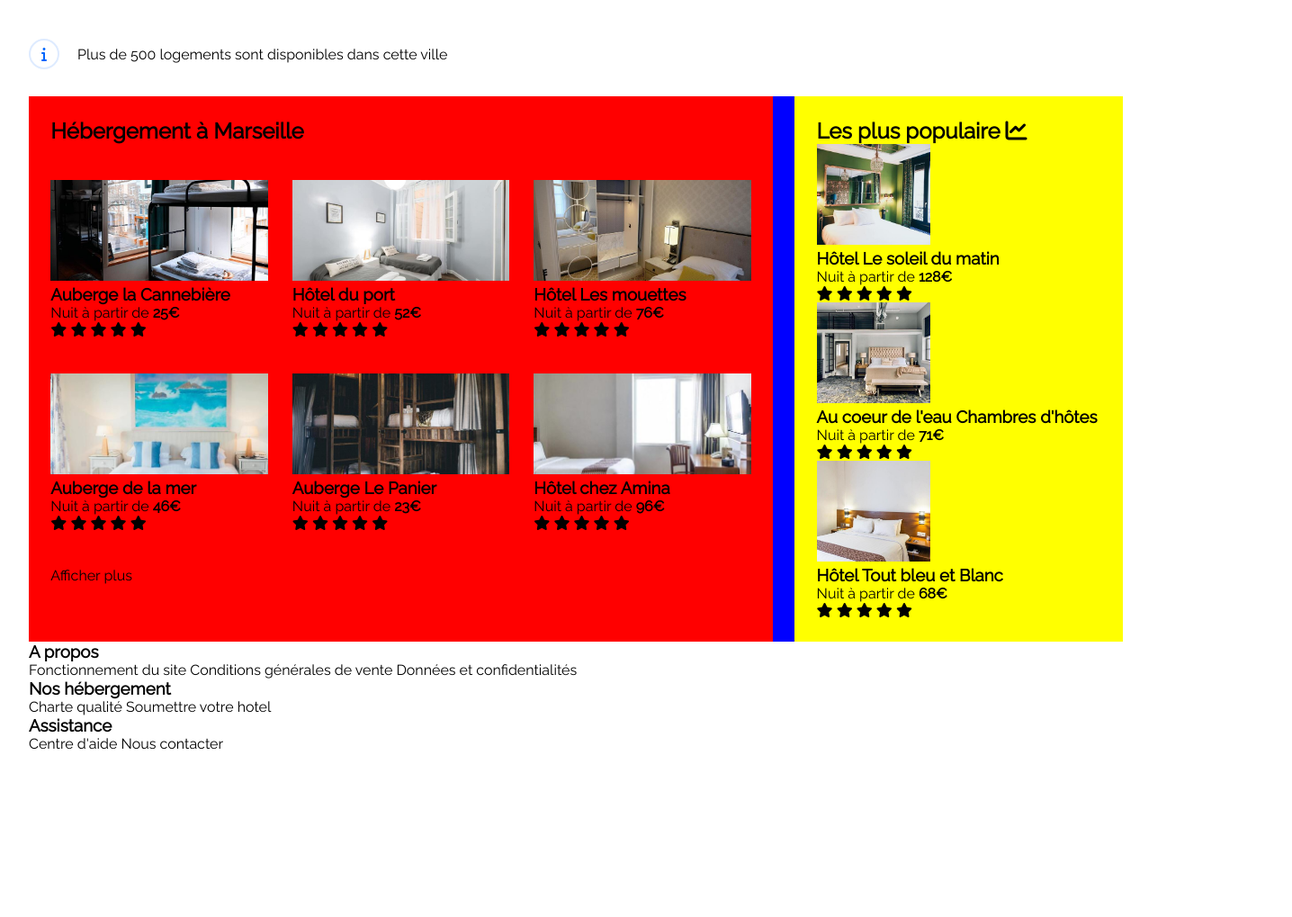
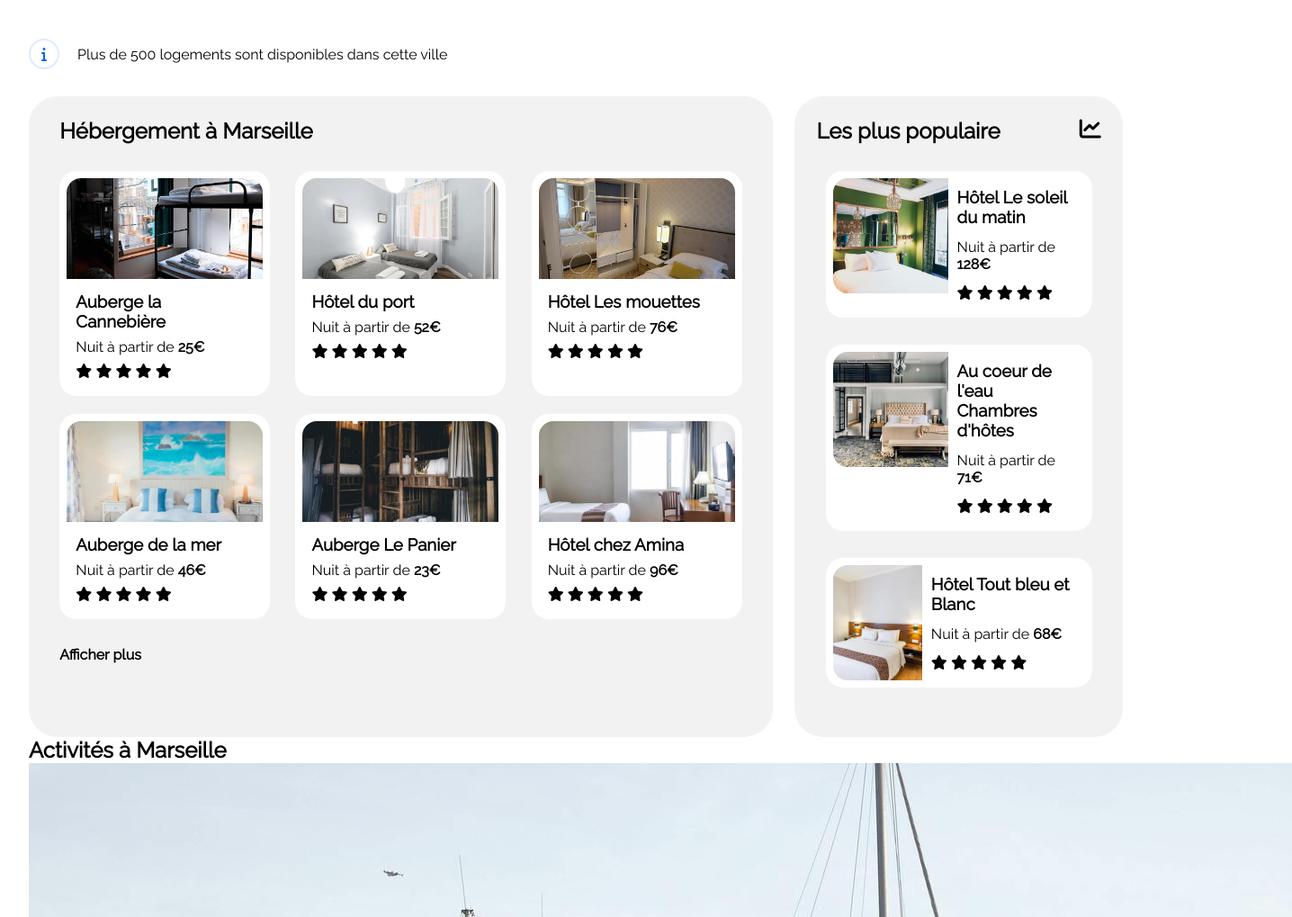
Before and after one commit to Timothee-Picard/TimotheePicard_2_05032021, a plain HTML site: page index.html in a window 1280 px wide. Shown: the part 357-1376 px from the top of the page at 90% size, 1436 px wide, since content can reach past the window. Before the commit the page ends 1193 px from the top, so only its background shows below. Drawn offline with Linux system fonts and the light colour scheme.

Commit message:
feat: descstop css for hosting

```diff
--- a/index.html
+++ b/index.html
@@ -70,6 +70,7 @@
         <section id="hosting">
             <div id="hostingMain">
                 <h2>Hébergement à Marseille</h2>
+                <div id="hostingMainContent">
                     <article>
                         <a href="#">
                             <figure>
@@ -79,7 +80,6 @@
                                 >
                                 <figcaption>
                                     <h3>Auberge la Cannebière</h3>
-                            </figcaption>
                                     <p>Nuit à partir de <strong>25€</strong></p>
                                     <div class="star">
                                         <i class="fas fa-star" data-active="true"></i>
@@ -88,6 +88,7 @@
                                         <i class="fas fa-star" data-active="true"></i>
                                         <i class="fas fa-star" data-active="false"></i>
                                     </div>
+                                </figcaption>
                             </figure>
                         </a>
                     </article>
@@ -100,7 +101,6 @@
                                 >
                                 <figcaption>
                                     <h3>Hôtel du port</h3>
-                            </figcaption>
                                     <p>Nuit à partir de <strong>52€</strong></p>
                                 <div class="star">
                                     <i class="fas fa-star" data-active="true"></i>
@@ -109,6 +109,7 @@
                                     <i class="fas fa-star" data-active="true"></i>
                                     <i class="fas fa-star" data-active="true"></i>
                                 </div>
+                                </figcaption>
                             </figure>
                         </a>
                     </article>
@@ -121,7 +122,6 @@
                                 >
                                 <figcaption>
                                     <h3>Hôtel Les mouettes</h3>
-                            </figcaption>
                                     <p>Nuit à partir de <strong>76€</strong></p>
                                 <div class="star">
                                     <i class="fas fa-star" data-active="true"></i>
@@ -130,6 +130,7 @@
                                     <i class="fas fa-star" data-active="true"></i>
                                     <i class="fas fa-star" data-active="false"></i>
                                 </div>
+                                </figcaption>
                             </figure>
                         </a>
                     </article>
@@ -142,7 +143,6 @@
                                 >
                                 <figcaption>
                                     <h3>Auberge de la mer</h3>
-                            </figcaption>
                                     <p>Nuit à partir de <strong>46€</strong></p>
                                 <div class="star">
                                     <i class="fas fa-star" data-active="true"></i>
@@ -151,6 +151,7 @@
                                     <i class="fas fa-star" data-active="false"></i>
                                     <i class="fas fa-star" data-active="false"></i>
                                 </div>
+                                </figcaption>
                             </figure>
                         </a>
                     </article>
@@ -163,7 +164,6 @@
                                 >
                                 <figcaption>
                                     <h3>Auberge Le Panier</h3>
-                            </figcaption>
                                     <p>Nuit à partir de <strong>23€</strong></p>
                                 <div class="star">
                                     <i class="fas fa-star" data-active="true"></i>
@@ -172,6 +172,7 @@
                                     <i class="fas fa-star" data-active="true"></i>
                                     <i class="fas fa-star" data-active="false"></i>
                                 </div>
+                                </figcaption>
                             </figure>
                         </a>
                     </article>
@@ -184,7 +185,6 @@
                                 >
                                 <figcaption>
                                     <h3>Hôtel chez Amina</h3>
-                            </figcaption>
                                     <p>Nuit à partir de <strong>96€</strong></p>
                                 <div class="star">
                                     <i class="fas fa-star" data-active="true"></i>
@@ -193,9 +193,11 @@
                                     <i class="fas fa-star" data-active="true"></i>
                                     <i class="fas fa-star" data-active="true"></i>
                                 </div>
+                                </figcaption>
                             </figure>
                         </a>
                     </article>
+                </div>
                 <a id="viewMore" href="#">Afficher plus</a>
             </div>
             <aside>
@@ -209,7 +211,6 @@
                             >
                             <figcaption>
                                 <h3>Hôtel Le soleil du matin</h3>
-                            </figcaption>
                                 <p>Nuit à partir de <strong>128€</strong></p>
                                 <div class="star">
                                     <i class="fas fa-star" data-active="true"></i>
@@ -218,6 +219,7 @@
                                     <i class="fas fa-star" data-active="true"></i>
                                     <i class="fas fa-star" data-active="true"></i>
                                 </div>
+                            </figcaption>
                         </figure>
                     </a>
                 </article>
@@ -230,7 +232,6 @@
                             >
                             <figcaption>
                                 <h3>Au coeur de l'eau Chambres d'hôtes</h3>
-                            </figcaption>
                                 <p>Nuit à partir de <strong>71€</strong></p>
                                 <div class="star">
                                     <i class="fas fa-star" data-active="true"></i>
@@ -239,6 +240,7 @@
                                     <i class="fas fa-star" data-active="true"></i>
                                     <i class="fas fa-star" data-active="false"></i>
                                 </div>
+                            </figcaption>
                         </figure>
                     </a>
                 </article>
@@ -251,7 +253,6 @@
                             >
                             <figcaption>
                                 <h3>Hôtel Tout bleu et Blanc</h3>
-                            </figcaption>
                                 <p>Nuit à partir de <strong>68€</strong></p>
                                 <div class="star">
                                     <i class="fas fa-star" data-active="true"></i>
@@ -260,6 +261,7 @@
                                     <i class="fas fa-star" data-active="true"></i>
                                     <i class="fas fa-star" data-active="false"></i>
                                 </div>
+                            </figcaption>
                         </figure>
                     </a>
                 </article>
--- a/style/style.css
+++ b/style/style.css
@@ -1,7 +1,4 @@
 @import url('https://fonts.googleapis.com/css2?family=Raleway&display=swap');
-#activity{
-    display: none;
-}
 /*
     Bleu = #0065FC
     Bleu Claire = #DEEBFF
@@ -155,7 +152,6 @@
         #hosting{
             display: flex;
             justify-content: space-between;
-            background-color: blue;
         }
         #hosting h2{
             width: 100%;
@@ -163,28 +159,70 @@
         /* hostingMain */
             #hostingMain{
                 width: 64%;
-                background-color: red;
+                background-color: #F2F2F2;
                 padding: 2%;
+                border-radius: 2rem;
+            }
+            #hostingMainContent{
                 display: flex;
                 flex-wrap: wrap;
                 justify-content: space-between;
+                margin: 20px 0;
+            }
+            #hostingMain h2, #viewMore{
+                margin-left: 10px;
+                font-weight: bold;
             }
             #hostingMain img{
                 width: 100%;
                 height: 7rem;
+                border-radius: 1rem 1rem 0 0;
             }
             #hostingMain article{
-                width: 31%;
+                width: 28%;
+                background-color: white;
+                border-radius: 1.2rem;
+                margin: 10px;
+                padding: 0.5rem;
+            }
+            #hostingMain article figcaption{
+                padding: 10px;
+            }
+            #hostingMain article figcaption p{
+                margin: 0.5rem 0;
             }
         /* HostingAside */
             aside{
                 width: 26%;
-                background-color: yellow;
+                background-color: #F2F2F2;
                 padding: 2%;
+                border-radius: 2rem;
+            }
+            aside h2{
+                width: 100%;
+            }
+            aside h2 i{
+                float: right;
+            }
+            aside article{
+                background-color: white;
+                border-radius: 1.2rem;
+                margin: 30px 10px;
+                padding: 0.5rem;
+            }
+            aside figure{
+                display: flex;
             }
             aside img{
-                width: 40%;
-                height: 7rem;
+                width: 8rem;
+                height: 8rem;
+                border-radius: 1rem 0 0 1rem;
+            }
+            aside figcaption{
+                padding: 10px;
+            }
+            aside figcaption p{
+                margin: 13px 0;
             }
     /* Activity */
 
```
Lines whose indentation alone changed are shown as unchanged.
